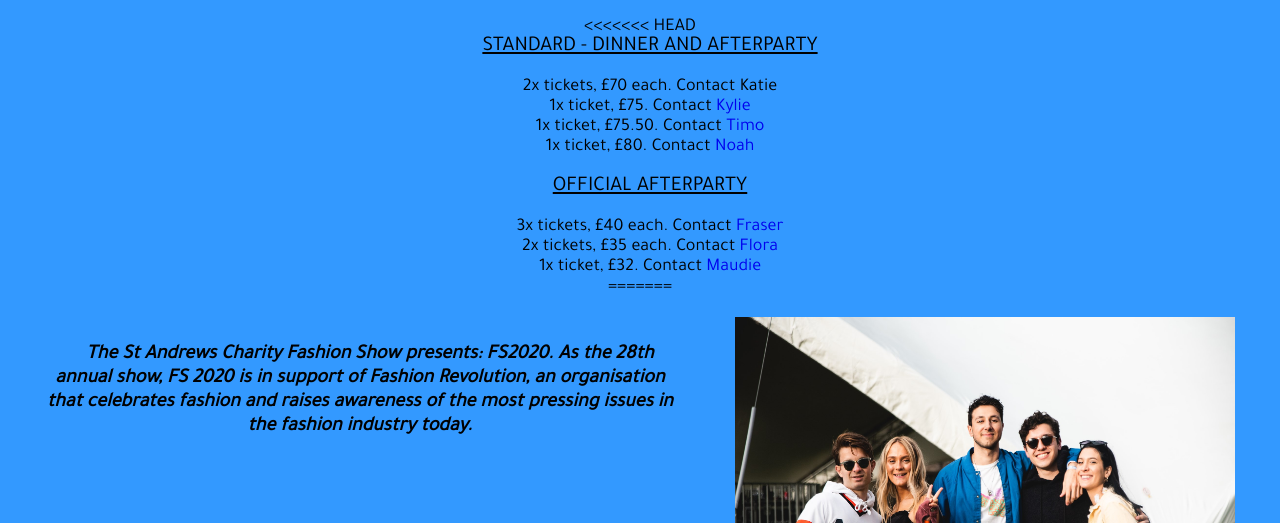
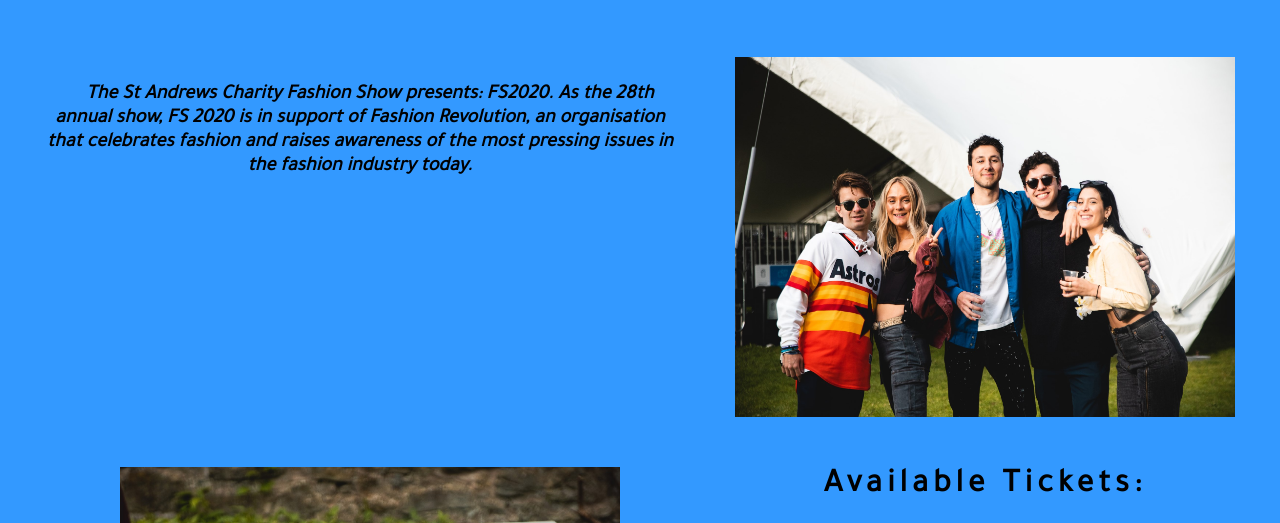
Before and after one commit to fedrabenoli/Saintix, a plain HTML site: page fs.html in a window 1280 px wide. Shown: the part 277-800 px from the top of the page. Drawn offline with Linux system fonts and the light colour scheme; a script that the page names is missing.

Commit message:
deleting info that has already been put

```diff
--- a/fs.html
+++ b/fs.html
@@ -32,29 +32,7 @@
       </h1>
       <br>
 
-<<<<<<< HEAD
 </br>
-
-<h3><u>STANDARD - DINNER AND AFTERPARTY</u></h3>
-<br>
-<div> <ul style='list-style-type:none;'>
-  <li> 2x tickets, £70 each. Contact <a href=""https://www.facebook.com/katie.birrell.7">Katie</a></li>
-  <li> 1x ticket, £75. Contact <a href="https://www.facebook.com/kylie.knieriem.1">Kylie</a></li>
-  <li> 1x ticket, £75.50. Contact <a href="https://www.facebook.com/timo.marchant">Timo</a></li>
-  <li> 1x ticket, £80. Contact <a href="https://www.facebook.com/noah.herfort">Noah</a></li>
-</ul>
-</div>
-</br>
-
-<h3><u>OFFICIAL AFTERPARTY</u></h3>
-<br>
-<div> <ul style='list-style-type:none;'>
-  <li> 3x tickets, £40 each. Contact <a href="https://www.facebook.com/fraser.barclay.967">Fraser</a></li>
-  <li> 2x tickets, £35 each. Contact <a href="https://www.facebook.com/flora.hutchison.9">Flora</a></li>
-  <li> 1x ticket, £32. Contact <a href="https://www.facebook.com/maudie.hayes.1">Maudie</a></li>
-</ul>
-</div>
-=======
       <div class="event-grid-container">
               <div class="event-grid-item" id="info"> <br> <h4>The St Andrews Charity Fashion Show presents: FS2020. As the 28th annual show,
                 FS 2020 is in support of Fashion Revolution, an organisation that celebrates fashion
@@ -75,9 +53,9 @@
                <h3><u>OFFICIAL AFTER PARTY</u></h3>
                <br>
                <ul>
-                 <li> 3x tickets, £40 each. Contact <a href="https://www.facebook.com/fraser.barclay.967">Fraser</a></li></p>
-                 <li> 2x tickets, £35 each. Contact <a href="https://www.facebook.com/flora.hutchison.9">Flora</a></li></p>
-                 <li> 1x ticket, £32. Contact <a href="https://www.facebook.com/maudie.hayes.1">Maudie</a></li></p>
+                 <li> 3x tickets, £40 each. Contact <a href="https://www.facebook.com/fraser.barclay.967">Fraser</a></li>
+                 <li> 2x tickets, £35 each. Contact <a href="https://www.facebook.com/flora.hutchison.9">Flora</a></li>
+                 <li> 1x ticket, £32. Contact <a href="https://www.facebook.com/maudie.hayes.1">Maudie</a></li>
                </ul> </div>
 
              <div class="event-grid-item" id="img_right"> <img class="img-fs3" src="img/fs3.jpg" alt="fs3"/></div>
```
Also changed, not shown: postgraduateball.html (+1 -11 lines).
